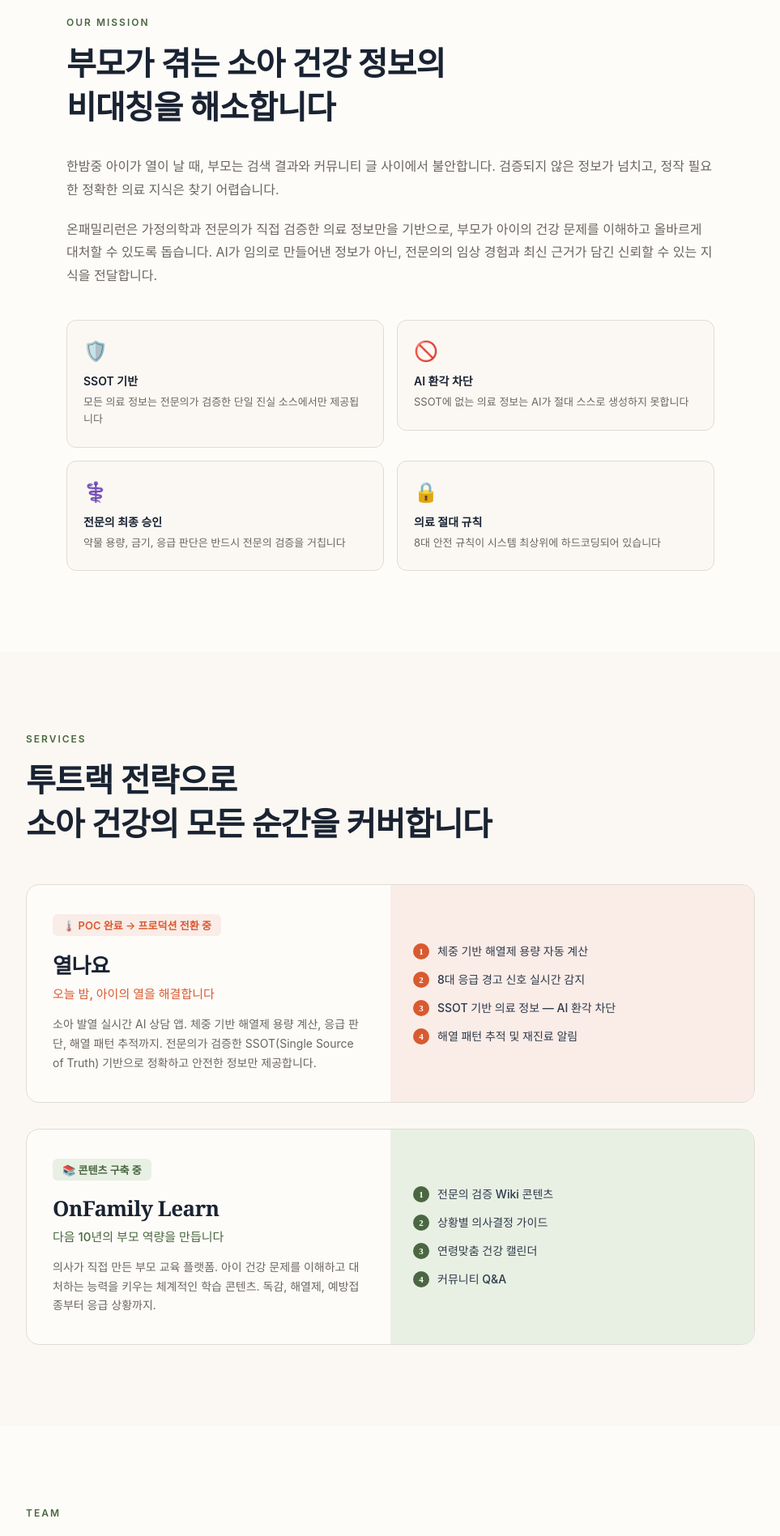
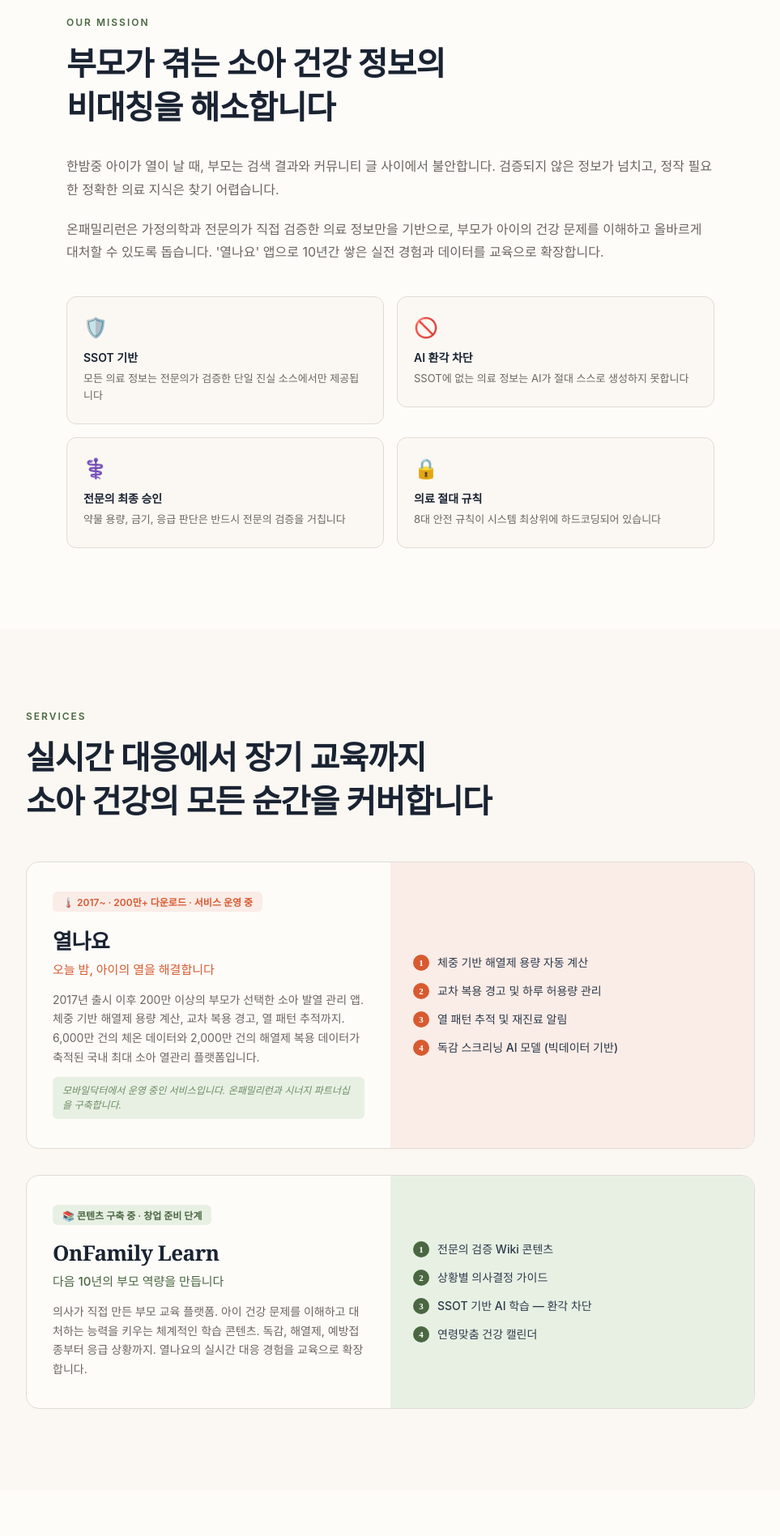
Before and after one commit to samahn0601/onfamilylearn-web, a Next.js app: page / in a window 1280 px wide. Shown: the part 880-2777 px from the top of the page at 81% size, without its empty margins (158-1121 px from the left). Built offline with nearby package versions, Linux system fonts and the light colour scheme; a web font is replaced by a local one.

Commit message:
팀 이미지 추가, 열나요/대표님 정보 업데이트

```diff
--- a/app/page.jsx
+++ b/app/page.jsx
@@ -41,8 +41,9 @@
     badge: "가정의학과 전문의",
     color: COLORS.coral,
     colorLight: COLORS.coralLight,
-    desc: "45년간 해결되지 않은 문제를, 의사가 직접, AI와 함께 풉니다.",
+    desc: "모바일닥터 CMO(최고의료책임자). '열나요' 앱 개발자. 200만+ 부모가 사용하는 소아 열관리 서비스를 만든 경험을 바탕으로, AI 기반 부모 교육 플랫폼을 창업합니다.",
     isHuman: true,
+    img: "/team/sam.png",
   },
   {
     name: "레나",
@@ -52,7 +53,7 @@
     color: "#534AB7",
     colorLight: "#EEEDFE",
     desc: "전략과 경영 총괄. 팀 조율과 사업 방향을 잡습니다.",
-    emoji: "💡",
+    img: "/team/lena.png",
   },
   {
     name: "하나",
@@ -62,7 +63,7 @@
     color: "#0F6E56",
     colorLight: "#E1F5EE",
     desc: "운영과 스프린트 관리. 꼼꼼하게 모든 태스크를 추적합니다.",
-    emoji: "📋",
+    img: "/team/hana.png",
   },
   {
     name: "유리",
@@ -72,7 +73,7 @@
     color: "#D4537E",
     colorLight: "#FBEAF0",
     desc: "마케팅과 콘텐츠 전략. 부모님들에게 신뢰를 전달합니다.",
-    emoji: "📣",
+    img: "/team/yuri.png",
   },
   {
     name: "서윤",
@@ -82,7 +83,7 @@
     color: "#185FA5",
     colorLight: "#E6F1FB",
     desc: "의료 콘텐츠 검증과 SSOT 관리. 정확성에 타협하지 않습니다.",
-    emoji: "🩺",
+    img: "/team/seoyun.png",
   },
   {
     name: "지수",
@@ -92,7 +93,7 @@
     color: "#BA7517",
     colorLight: "#FAEEDA",
     desc: "기술 아키텍처와 인프라. 팩트 기반으로 기술을 설계합니다.",
-    emoji: "💻",
+    img: "/team/jisu.png",
   },
   {
     name: "민지",
@@ -102,7 +103,7 @@
     color: "#3B6D11",
     colorLight: "#EAF3DE",
     desc: "예산과 사업비 관리. 숫자 앞에서 타협하지 않습니다.",
-    emoji: "💰",
+    img: "/team/minji.png",
   },
 ];
 
@@ -110,22 +111,24 @@
   {
     name: "열나요",
     tagline: "오늘 밤, 아이의 열을 해결합니다",
-    desc: "소아 발열 실시간 AI 상담 앱. 체중 기반 해열제 용량 계산, 응급 판단, 해열 패턴 추적까지. 전문의가 검증한 SSOT(Single Source of Truth) 기반으로 정확하고 안전한 정보만 제공합니다.",
-    features: ["체중 기반 해열제 용량 자동 계산", "8대 응급 경고 신호 실시간 감지", "SSOT 기반 의료 정보 — AI 환각 차단", "해열 패턴 추적 및 재진료 알림"],
+    desc: "2017년 출시 이후 200만 이상의 부모가 선택한 소아 발열 관리 앱. 체중 기반 해열제 용량 계산, 교차 복용 경고, 열 패턴 추적까지. 6,000만 건의 체온 데이터와 2,000만 건의 해열제 복용 데이터가 축적된 국내 최대 소아 열관리 플랫폼입니다.",
+    features: ["체중 기반 해열제 용량 자동 계산", "교차 복용 경고 및 하루 허용량 관리", "열 패턴 추적 및 재진료 알림", "독감 스크리닝 AI 모델 (빅데이터 기반)"],
     color: COLORS.coral,
     colorLight: COLORS.coralLight,
     icon: "🌡️",
-    status: "POC 완료 → 프로덕션 전환 중",
+    status: "2017~ · 200만+ 다운로드 · 서비스 운영 중",
+    note: "모바일닥터에서 운영 중인 서비스입니다. 온패밀리런과 시너지 파트너십을 구축합니다.",
   },
   {
     name: "OnFamily Learn",
     tagline: "다음 10년의 부모 역량을 만듭니다",
-    desc: "의사가 직접 만든 부모 교육 플랫폼. 아이 건강 문제를 이해하고 대처하는 능력을 키우는 체계적인 학습 콘텐츠. 독감, 해열제, 예방접종부터 응급 상황까지.",
-    features: ["전문의 검증 Wiki 콘텐츠", "상황별 의사결정 가이드", "연령맞춤 건강 캘린더", "커뮤니티 Q&A"],
+    desc: "의사가 직접 만든 부모 교육 플랫폼. 아이 건강 문제를 이해하고 대처하는 능력을 키우는 체계적인 학습 콘텐츠. 독감, 해열제, 예방접종부터 응급 상황까지. 열나요의 실시간 대응 경험을 교육으로 확장합니다.",
+    features: ["전문의 검증 Wiki 콘텐츠", "상황별 의사결정 가이드", "SSOT 기반 AI 학습 — 환각 차단", "연령맞춤 건강 캘린더"],
     color: COLORS.sage,
     colorLight: COLORS.sageLight,
     icon: "📚",
-    status: "콘텐츠 구축 중",
+    status: "콘텐츠 구축 중 · 창업 준비 단계",
+    note: null,
   },
 ];
 
@@ -233,10 +236,10 @@
       <FadeIn delay={0.2}>
         <p style={{
           fontFamily: FONTS.body, fontSize: 17, lineHeight: 1.7,
-          color: COLORS.warmGray, maxWidth: 520, margin: "0 0 40px",
+          color: COLORS.warmGray, maxWidth: 540, margin: "0 0 40px",
         }}>
-          가정의학과 전문의가 설계하고, AI 팀이 실행합니다.<br/>
-          부모가 아이의 건강을 이해하고 올바르게 대처하는 세상.
+          200만 부모가 선택한 '열나요' 앱을 만든 가정의학과 전문의가<br/>
+          AI 에이전트 팀과 함께 부모 교육의 새로운 기준을 세웁니다.
         </p>
       </FadeIn>
       <FadeIn delay={0.3}>
@@ -300,7 +303,7 @@
           }}>
             온패밀리런은 가정의학과 전문의가 직접 검증한 의료 정보만을 기반으로,
             부모가 아이의 건강 문제를 이해하고 올바르게 대처할 수 있도록 돕습니다.
-            AI가 임의로 만들어낸 정보가 아닌, 전문의의 임상 경험과 최신 근거가 담긴 신뢰할 수 있는 지식을 전달합니다.
+            '열나요' 앱으로 10년간 쌓은 실전 경험과 데이터를 교육으로 확장합니다.
           </p>
         </FadeIn>
         <div style={{ display: "grid", gridTemplateColumns: "repeat(auto-fit, minmax(260px, 1fr))", gap: 16 }}>
@@ -342,7 +345,7 @@
             fontWeight: 700, color: COLORS.navy, lineHeight: 1.35,
             letterSpacing: -1, marginBottom: 48,
           }}>
-            투트랙 전략으로<br/>소아 건강의 모든 순간을 커버합니다
+            실시간 대응에서 장기 교육까지<br/>소아 건강의 모든 순간을 커버합니다
           </h2>
         </FadeIn>
         <div style={{ display: "flex", flexDirection: "column", gap: 32 }}>
@@ -358,7 +361,7 @@
                   <div style={{
                     display: "inline-flex", alignItems: "center", gap: 8,
                     padding: "4px 12px", borderRadius: 6,
-                    background: s.colorLight, fontSize: 13,
+                    background: s.colorLight, fontSize: 12,
                     fontFamily: FONTS.body, fontWeight: 600, color: s.color,
                     marginBottom: 16,
                   }}>
@@ -374,8 +377,16 @@
                   }}>{s.tagline}</p>
                   <p style={{
                     fontFamily: FONTS.body, fontSize: 14, lineHeight: 1.7,
-                    color: COLORS.warmGray,
+                    color: COLORS.warmGray, marginBottom: s.note ? 12 : 0,
                   }}>{s.desc}</p>
+                  {s.note && (
+                    <p style={{
+                      fontFamily: FONTS.body, fontSize: 12, lineHeight: 1.5,
+                      color: COLORS.sageMuted, fontStyle: "italic",
+                      padding: "8px 12px", borderRadius: 6,
+                      background: COLORS.sageLight,
+                    }}>{s.note}</p>
+                  )}
                 </div>
                 <div style={{
                   padding: "36px 28px",
@@ -461,18 +472,15 @@
                 }}
               >
                 <div style={{ display: "flex", alignItems: "center", gap: 12, marginBottom: 14 }}>
-                  <div style={{
-                    width: 44, height: 44, borderRadius: 12,
-                    background: m.colorLight,
-                    border: `1.5px solid ${m.color}33`,
-                    display: "flex", alignItems: "center", justifyContent: "center",
-                    fontSize: m.isHuman ? 13 : 20,
-                    fontFamily: m.isHuman ? FONTS.body : "inherit",
-                    fontWeight: m.isHuman ? 700 : 400,
-                    color: m.isHuman ? m.color : "inherit",
-                  }}>
-                    {m.isHuman ? "Dr" : m.emoji}
-                  </div>
+                  <img
+                    src={m.img}
+                    alt={m.name}
+                    style={{
+                      width: 56, height: 56, borderRadius: 14,
+                      objectFit: "cover",
+                      border: `2px solid ${m.color}22`,
+                    }}
+                  />
                   <div>
                     <p style={{
                       fontFamily: FONTS.body, fontWeight: 700, fontSize: 15,
@@ -615,9 +623,7 @@
         fontFamily: FONTS.body, fontSize: 12, color: COLORS.warmGray,
       }}>
         <span>© 2026 MoDoc AI (온패밀리런). All rights reserved.</span>
-        <span style={{ fontFamily: FONTS.mono, fontSize: 11, color: COLORS.border }}>
-          modocai/onfamilylearn-content
-        </span>
+        <span>열나요 서비스는 (주)모바일닥터에서 운영합니다.</span>
       </div>
     </section>
   );
```
